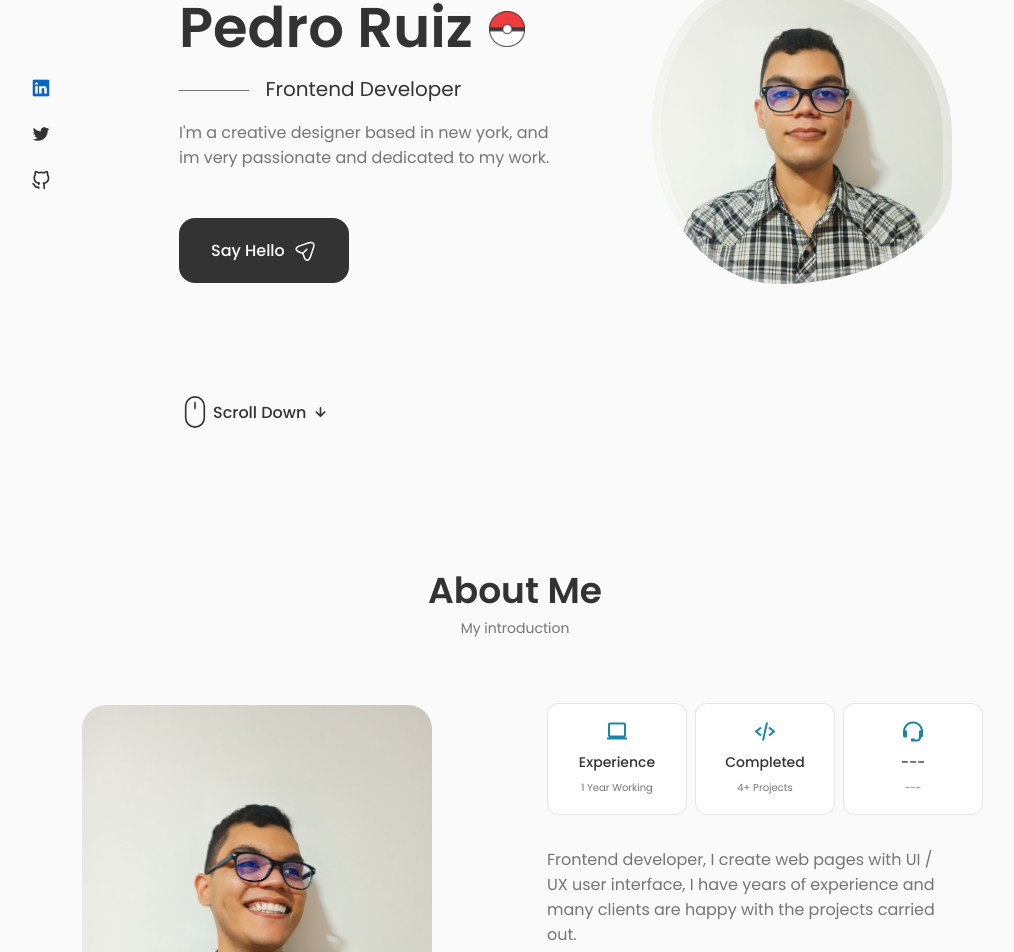
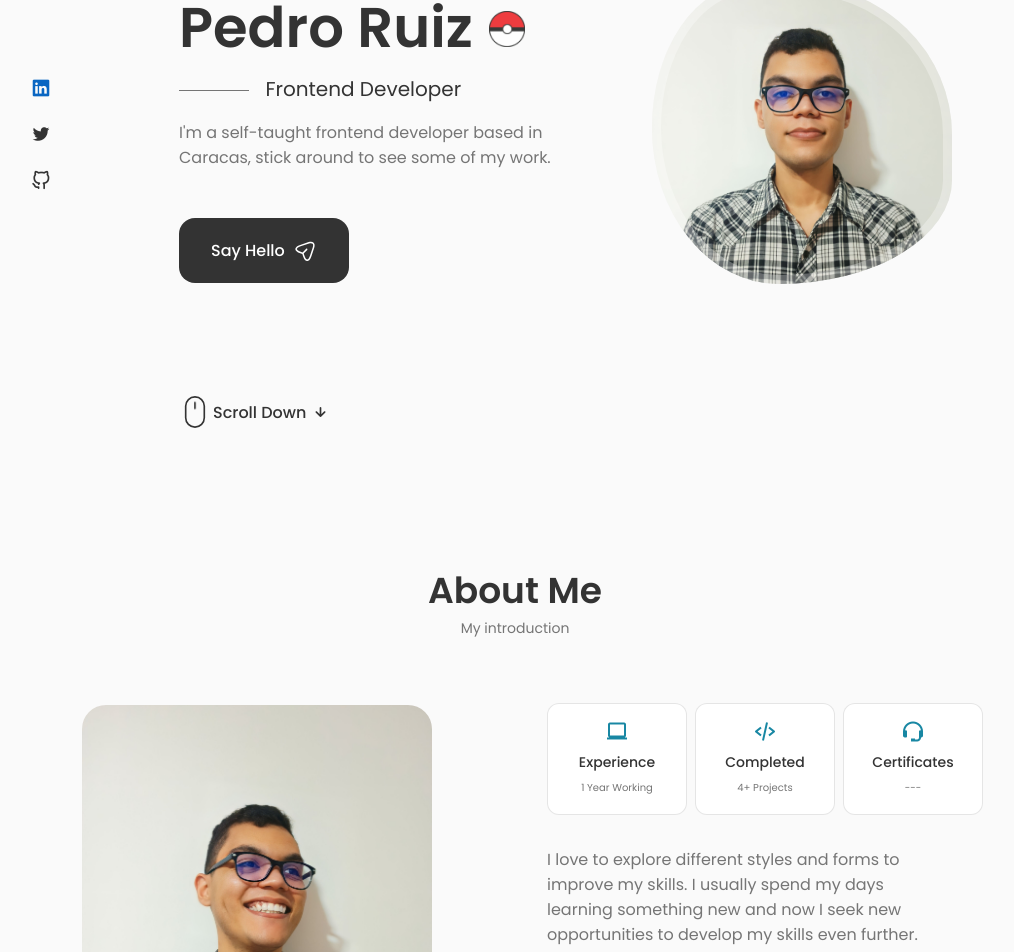
Before and after one commit to Pedro0310/personal-portfolio, a React (Create React App) app: page / in a window 1280 px wide. Shown: the part 200-1152 px from the top of the page, without its empty margins (125-1139 px from the left). Built offline with nearby package versions, Linux system fonts and the light colour scheme.

Commit message:
updated description

```diff
--- a/src/components/about/About.jsx
+++ b/src/components/about/About.jsx
@@ -17,9 +17,9 @@ const About = () => {
           <Info />
 
           <p className="about__description">
-            Frontend developer, I create web pages with UI / UX user interface,
-            I have years of experience and many clients are happy with the
-            projects carried out.
+            I love to explore different styles and forms to improve my skills. I
+            usually spend my days learning something new and now I seek new
+            opportunities to develop my skills even further.
           </p>
           <a download="" href={CV} className="button button--flex">
             Download CV
--- a/src/components/about/Info.jsx
+++ b/src/components/about/Info.jsx
@@ -17,7 +17,7 @@ const Info = () => {
 
       <div className="about__box">
         <i class="bx bx-support about__icon"></i>
-        <h3 className="about__title">---</h3>
+        <h3 className="about__title">Certificates</h3>
         <span className="about__subtitle">---</span>
       </div>
     </div>
--- a/src/components/home/Data.jsx
+++ b/src/components/home/Data.jsx
@@ -13,8 +13,7 @@ const Data = () => {
 
       <h3 className="home__subtitle">Frontend Developer</h3>
       <p className="home__description">
-        I'm a creative designer based in new york, and im very passionate and
-        dedicated to my work.
+        I'm a self-taught frontend developer based in Caracas, stick around to see some of my work.
       </p>
 
       <a href="#contact" className="button button--flex">
```
